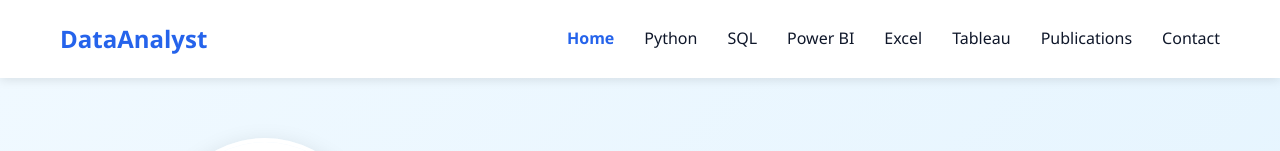
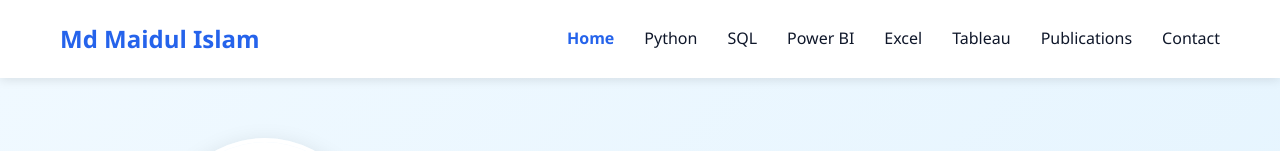
Before and after one commit to MaidulRumman13/maidulportfolio.github.io, a plain HTML site: page index.html in a window 1280 px wide. Shown: the top 151 px of the page. Drawn offline with Linux system fonts and the light colour scheme.

Commit message:
Update index.html

```diff
--- a/index.html
+++ b/index.html
@@ -15,7 +15,7 @@
     <header>
         <div class="container">
             <nav>
-                <a href="index.html" class="logo">DataAnalyst</a>
+                <a href="index.html" class="logo">Md Maidul Islam</a>
                 <div class="nav-menu-toggle">
                     <i class="fas fa-bars"></i>
                 </div>
```
